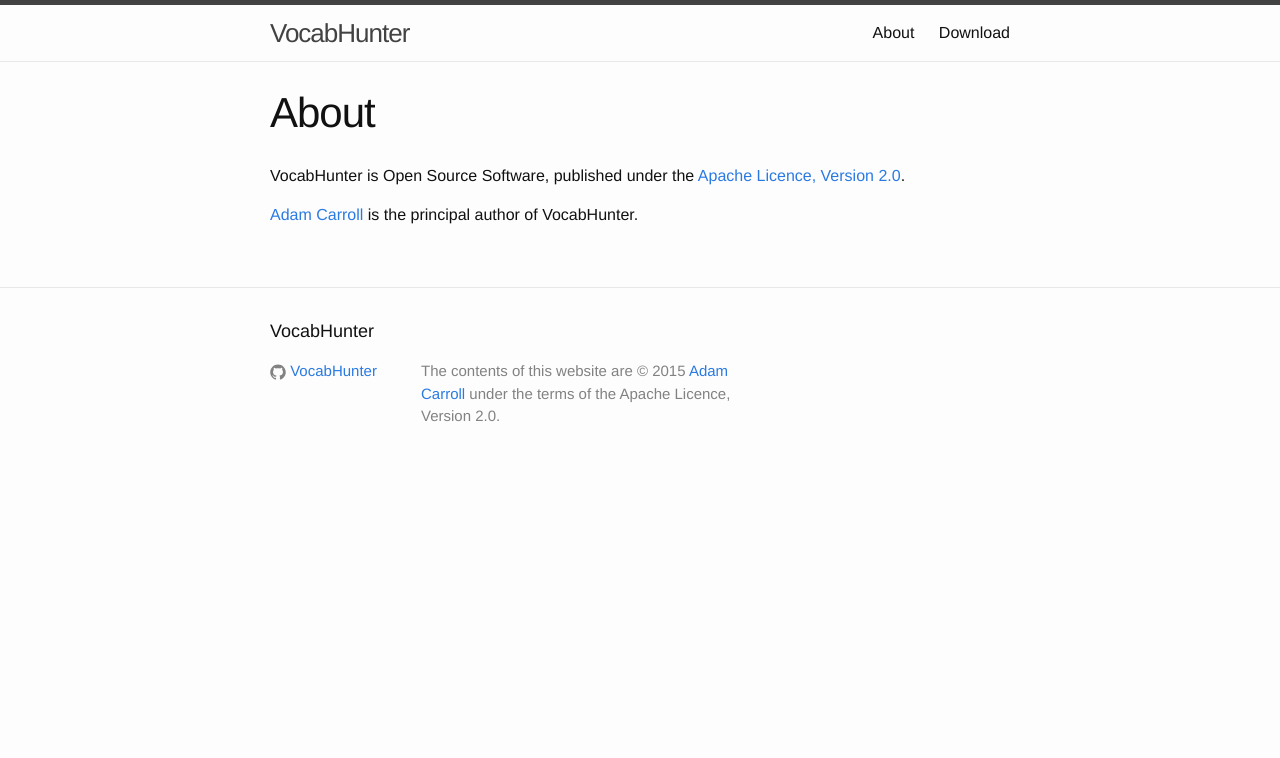
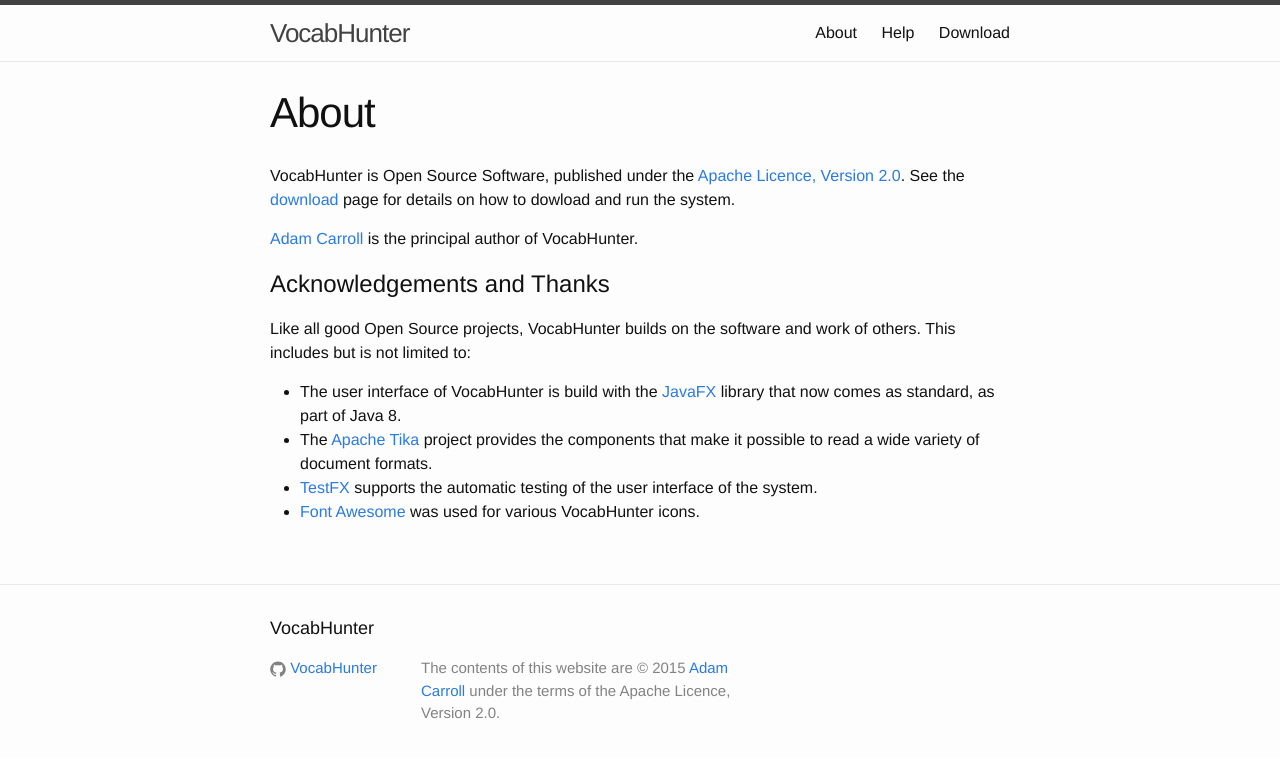
Before and after one commit to VocabHunter/vocabhunter.github.io, a Jekyll site: the page built from about.md, in a window 1280 px wide. Shown: the top 758 px of the page. Built offline with Jekyll 4.4.1, drawn with Linux system fonts in a browser that asks for light colours.

Commit message:
Expanded the content on the website

```diff
--- a/_config.yml
+++ b/_config.yml
@@ -7,3 +7,5 @@
 
 # Build settings
 markdown: kramdown
+
+release_version: 1.0.1
--- a/_includes/header.html
+++ b/_includes/header.html
@@ -14,7 +14,8 @@
       </a>
 
       <div class="trigger">
-        {% for page in site.pages %}
+        {% assign pages = site.pages | sort:"weight"  %}
+        {% for page in pages %}
           {% if page.title %}
           <a class="page-link" href="{{ page.url | prepend: site.baseurl }}">{{ page.title }}</a>
           {% endif %}
--- a/about.md
+++ b/about.md
@@ -2,7 +2,17 @@
 layout: page
 title: About
 permalink: /about/
+weight : 1
 ---
-VocabHunter is Open Source Software, published under the [Apache Licence, Version 2.0](http://www.apache.org/licenses/LICENSE-2.0).
+VocabHunter is Open Source Software, published under the [Apache Licence, Version 2.0](http://www.apache.org/licenses/LICENSE-2.0).  See the [download](/download) page for details on how to dowload and run the system.
 
 [Adam Carroll](https://github.com/AdamCarroll/) is the principal author of VocabHunter.
+
+# Acknowledgements and Thanks
+
+Like all good Open Source projects, VocabHunter builds on the software and work of others.  This includes but is not limited to:
+
+* The user interface of VocabHunter is build with the [JavaFX](http://www.oracle.com/technetwork/java/javase/overview/javafx-overview-2158620.html) library that now comes as standard, as part of Java 8.
+* The [Apache Tika](https://tika.apache.org/) project provides the components that make it possible to read a wide variety of document formats.
+* [TestFX](https://github.com/TestFX/TestFX) supports the automatic testing of the user interface of the system.
+* [Font Awesome](https://fortawesome.github.io/Font-Awesome/) was used for various VocabHunter icons.
```
Also changed, not shown: download.md (+6 -1 lines), help.md (added, +44 -0 lines), index.md (+1 -1 lines), assets/VocabHunterInitial.png (added).
